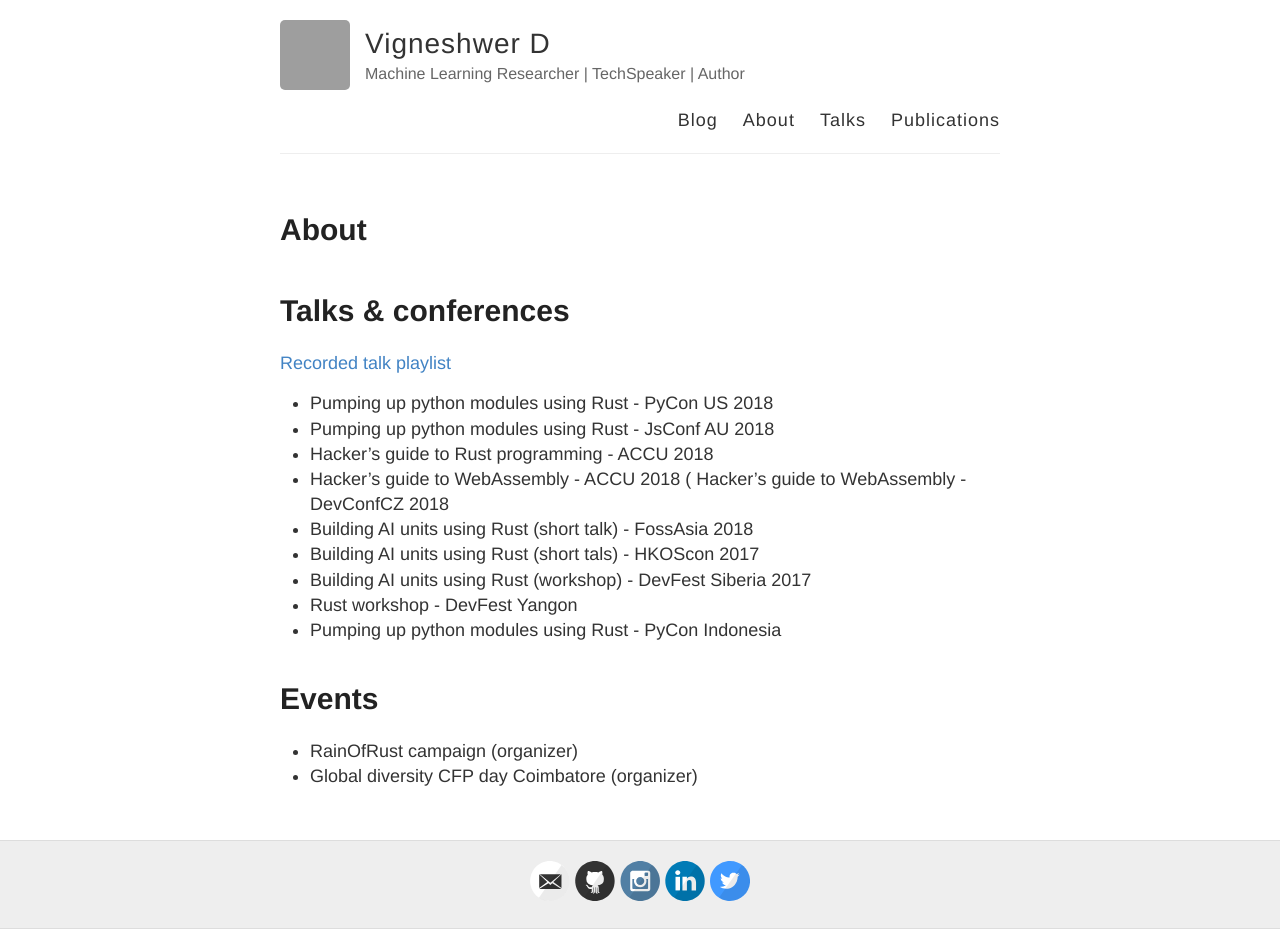
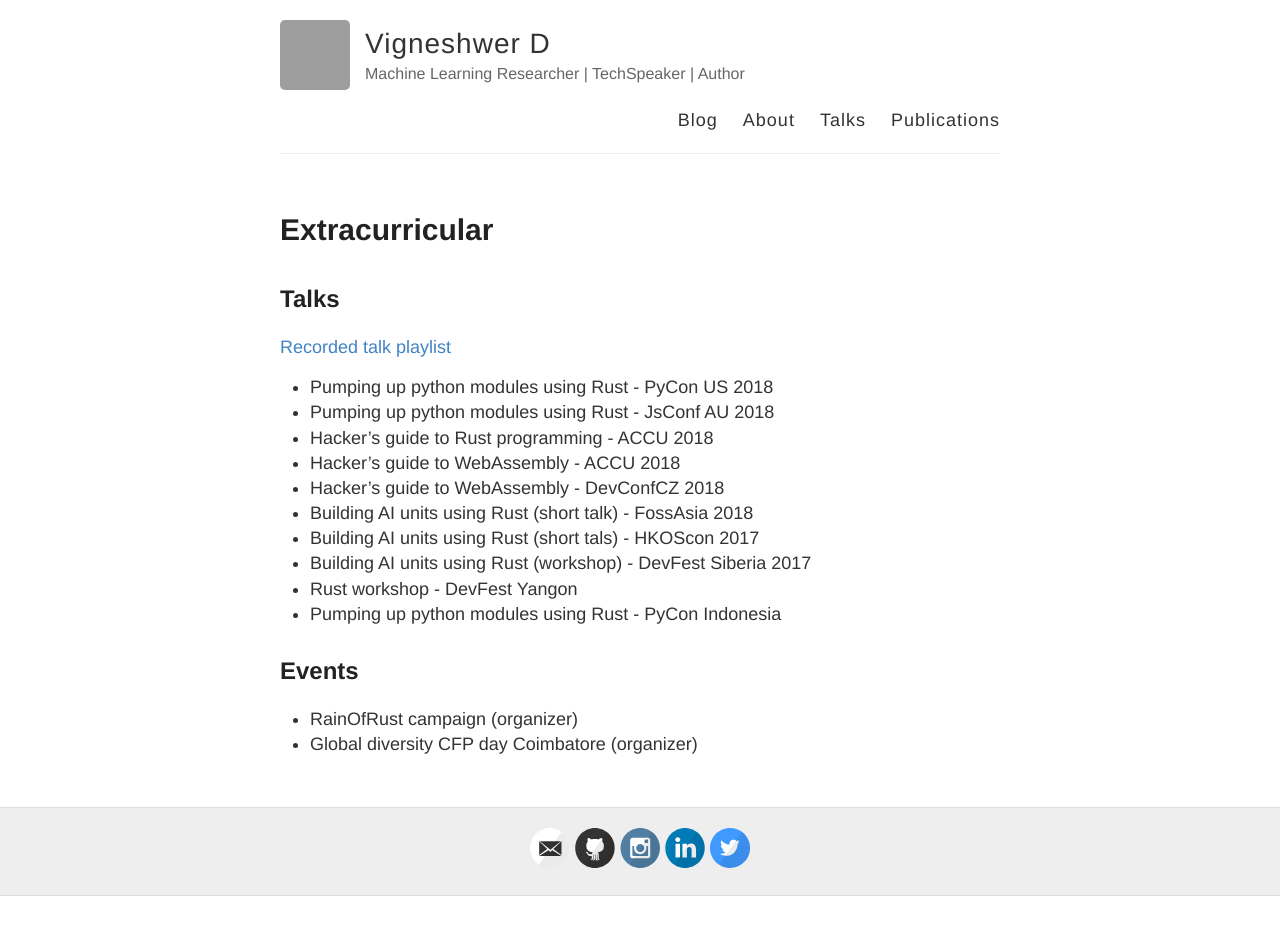
Before and after one commit to dvigneshwer/dvigneshwer.github.io, a Jekyll site: the page built from talks.md, in a window 1280 px wide. Built offline with Jekyll 4.4.1, drawn with Linux system fonts in a browser that asks for light colours; after the commit the page ends 900 px from its top, so only the background shows below that; grey boxes are pictures that could not be loaded.

Commit message:
fixed some aesthetics related issues

```diff
--- a/talks.md
+++ b/talks.md
@@ -1,10 +1,10 @@
 ---
 layout: page
-title: About
+title: Extracurricular
 permalink: /talks/
 ---
 
-# Talks & conferences
+## Talks
 
 [Recorded talk playlist](https://www.youtube.com/watch?v=Zqzwkiii2NE&list=PLLYM4qs6CxRAPDyji-Y4A0KvVz0e7SJ6o)
 
@@ -12,14 +12,14 @@ permalink: /talks/
 * Pumping up python modules using Rust - JsConf AU 2018
 * Hacker's guide to Rust programming - ACCU 2018
 * Hacker's guide to WebAssembly - ACCU 2018
-( Hacker's guide to WebAssembly - DevConfCZ 2018
+* Hacker's guide to WebAssembly - DevConfCZ 2018
 * Building AI units using Rust (short talk) - FossAsia 2018
 * Building AI units using Rust (short tals) - HKOScon 2017
 * Building AI units using Rust (workshop) - DevFest Siberia 2017
 * Rust workshop - DevFest Yangon
 * Pumping up python modules using Rust - PyCon Indonesia
 
-# Events
+## Events
 
 * RainOfRust campaign (organizer)
 * Global diversity CFP day Coimbatore (organizer)
```
Also changed, not shown: _posts/2014-3-3-Hello-World.md (deleted, +0 -10 lines), _posts/2017-04-15-Rust_Python.md (+1 -1 lines), about.md (+3 -5 lines), pub.md (+1 -3 lines), images/rust_python_bench.png (added).
